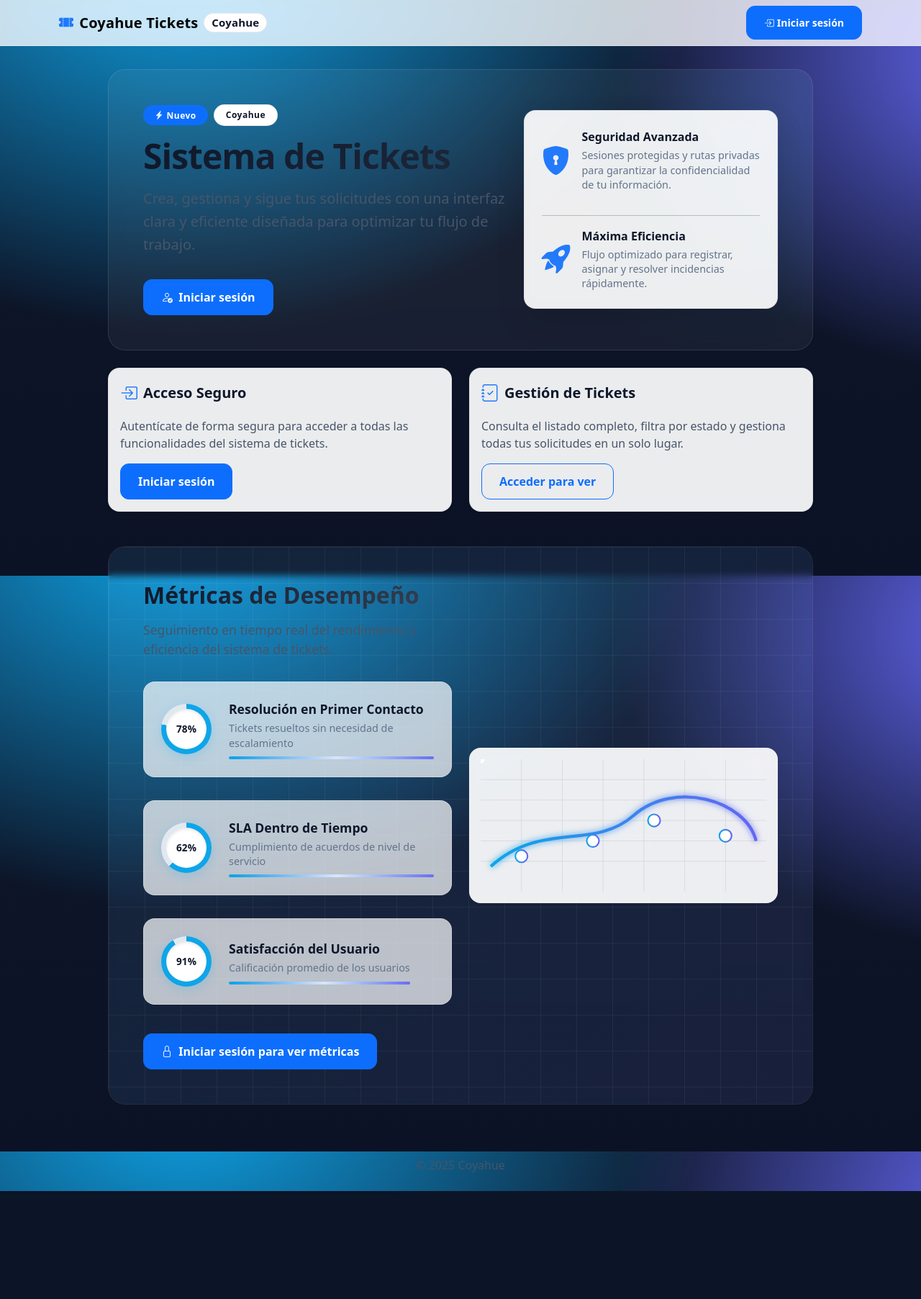
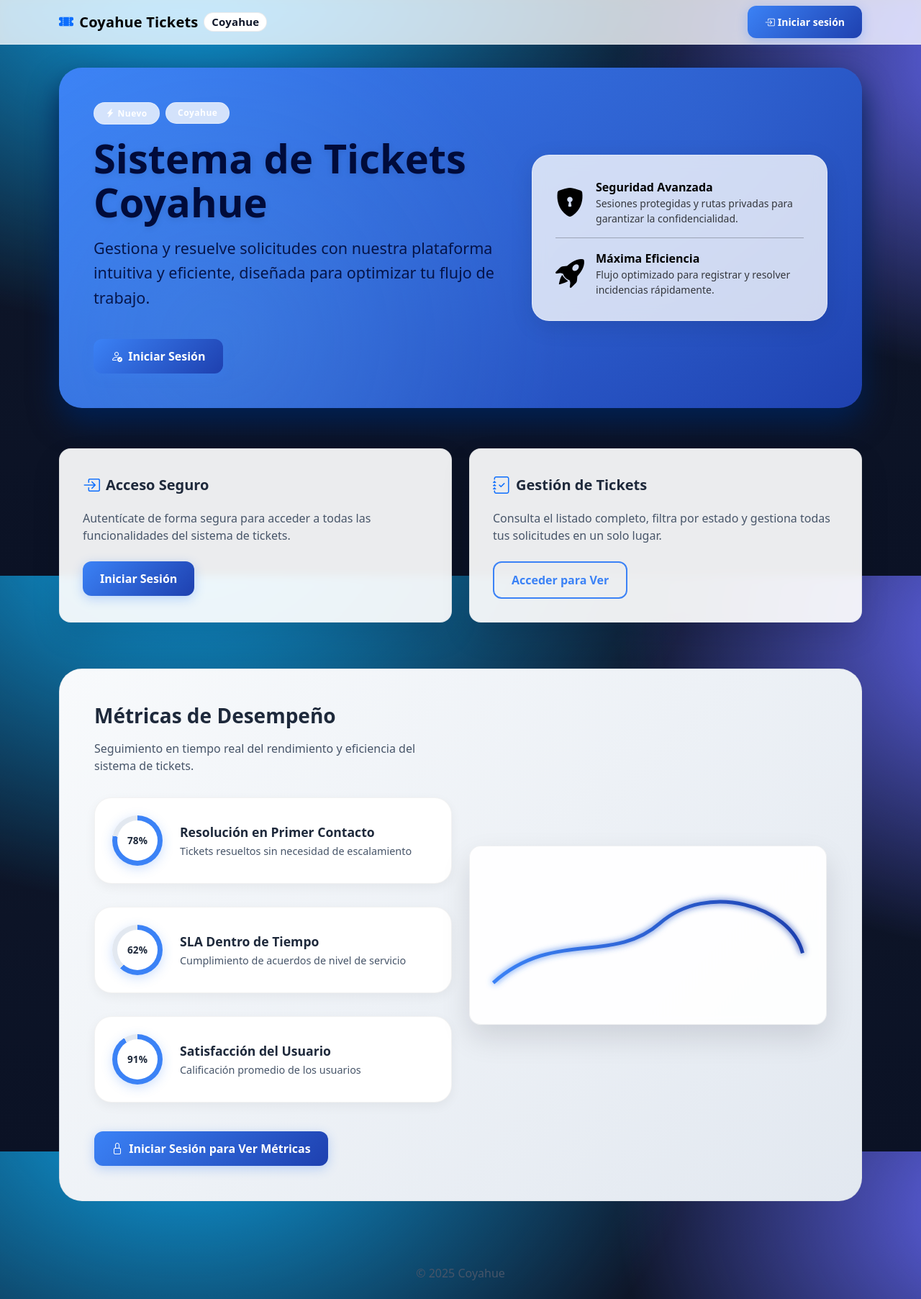
Before and after one commit to exxotyc/sistema_tickets, a Django app: template templates/tickets/index.html in a window 1280 px wide. Shown: the whole page at 72% size. Before the commit the page ends 1655 px from the top, so only its background shows below. Run offline with Django 5.2, Linux system fonts and the light colour scheme; the template is opened without the code that fills it, so the values that code supplies are empty.

Commit message:
modificado el index.html, tickets_list mejorado visuales de botones, estilo o weas que se veian feas por los colores. jorge chupalo

```diff
--- a/templates/tickets/index.html
+++ b/templates/tickets/index.html
@@ -1,4 +1,3 @@
-{# templates/tickets/index.html #}
 {% extends "tickets/base.html" %}
 {% load static %}
 
@@ -7,107 +6,122 @@
 {% block extra_head %}
 <style>
 :root {
-    --bg-a: #0ea5e9;
-    --bg-b: #6366f1;
-    --glass: rgba(255, 255, 255, 0.78);
-    --glass-border: rgba(255, 255, 255, 0.35);
-    --text-primary: #0f172a;
+  --primary-blue: #3b82f6;        /* Azul medio principal */
+  --primary-dark: #1e40af;        /* Azul medio oscuro */
+  --primary-light: #60a5fa;       /* Azul medio claro */
+  --accent-color: #7dd3fc;        /* Azul claro para acentos */
+  --bg-dark: #0f172a;             /* Fondo oscuro */
+  --bg-card: rgba(255, 255, 255, 0.95);
+  --text-primary: #1e293b;
   --text-muted: #475569;
-    --text-light: #64748b;
-    --card-bg: rgba(255, 255, 255, 0.92);
+  --text-light: #f8fafc;
+  --glass: rgba(255, 255, 255, 0.15);
+  --glass-border: rgba(255, 255, 255, 0.2);
 }
 
-/* Container */
+/* === Layout general === */
 .container-narrow {
-    max-width: 980px;
+  max-width: 1200px;
   margin-left: auto;
   margin-right: auto;
 }
 
-/* Hero Section */
+/* === Hero Section - Completamente renovada === */
 .hero {
   position: relative;
   overflow: hidden;
-    border-radius: 1.5rem;
+  border-radius: 2rem;
   margin: 2rem 0;
-    padding: 3rem 0;
-    background: rgba(255, 255, 255, 0.05);
-    backdrop-filter: blur(10px);
-    border: 1px solid rgba(255, 255, 255, 0.1);
+  padding: 4rem 0;
+  background: linear-gradient(135deg, var(--primary-blue) 0%, var(--primary-dark) 100%);
+  color: rgb(0, 11, 58);
+  box-shadow: 0 20px 40px rgb(0, 32, 83);
 }
 
-.hero-accent {
+.hero::before {
+  content: "";
   position: absolute;
-    top: -50%;
-    right: -20%;
-    width: 600px;
-    height: 600px;
-    background: radial-gradient(circle, var(--bg-a) 0%, transparent 70%);
-    opacity: 0.1;
-    z-index: 0;
-}
-
-.hero > .row {
-    position: relative;
+  top: 0;
+  left: 0;
+  right: 0;
+  bottom: 0;
+  background:
+    radial-gradient(circle at 20% 80%, rgba(125, 211, 252, 0.15) 0%, transparent 50%),
+    radial-gradient(circle at 80% 20%, rgba(96, 165, 250, 0.1) 0%, transparent 50%);
   z-index: 1;
 }
 
+.hero-content {
+  position: relative;
+  z-index: 2;
+}
+
 .hero h1 {
-    font-size: 3rem;
+  font-size: 3.5rem;
   font-weight: 800;
-    background: linear-gradient(135deg, #0f172a 0%, #1e293b 100%);
-    -webkit-background-clip: text;
-    -webkit-text-fill-color: transparent;
-    background-clip: text;
-    margin-bottom: 1rem;
+  margin-bottom: 1.5rem;
   line-height: 1.1;
-    letter-spacing: -0.02em;
+  text-shadow: 0 2px 10px rgba(0, 0, 0, 0.1);
 }
 
 .hero .lead-text {
-    font-size: 1.25rem;
-    font-weight: 500;
-    color: var(--text-muted);
-    margin-bottom: 2rem;
+  font-size: 1.35rem;
+  font-weight: 400;
+  margin-bottom: 2.5rem;
   line-height: 1.6;
+  opacity: 0.9;
 }
 
-/* Badge improvements */
+/* === Badges === */
 .hero .badge {
   font-weight: 600;
   letter-spacing: 0.5px;
   padding: 0.5rem 1rem;
+  backdrop-filter: blur(10px);
+  background: var(--glass);
+  border: 1px solid var(--glass-border);
 }
 
-/* KPI Components */
+/* === Feature Card en Hero - Estilo Glass === */
+.feature-card-glass {
+  background: var(--glass);
+  backdrop-filter: blur(10px);
+  border: 1px solid var(--glass-border);
+  border-radius: 1.5rem;
+  padding: 2rem;
+  color: rgb(0, 0, 0);
+  box-shadow: 0 8px 32px rgba(0, 0, 0, 0.1);
+}
+
+/* === KPI Section - Rediseñada === */
+.kpi-section {
+  margin: 4rem 0;
+}
+
 .kpi {
   display: flex;
   align-items: center;
   gap: 1.5rem;
   padding: 1.5rem;
-    background: rgba(255, 255, 255, 0.7);
-    border-radius: 1rem;
-    backdrop-filter: blur(10px);
-    border: 1px solid rgba(255, 255, 255, 0.3);
+  background: white;
+  border-radius: 1.5rem;
+  border: 1px solid rgba(0, 0, 0, 0.05);
   margin-bottom: 1rem;
   transition: all 0.3s ease;
+  box-shadow: 0 5px 15px rgba(0, 0, 0, 0.05);
 }
-
 .kpi:hover {
-    background: rgba(255, 255, 255, 0.9);
-    transform: translateX(5px);
-    box-shadow: 0 8px 25px rgba(2, 6, 23, 0.1);
+  transform: translateY(-5px);
+  box-shadow: 0 15px 30px rgba(59, 130, 246, 0.15);
 }
-
 .kpi-title {
   font-weight: 700;
   color: var(--text-primary);
   margin-bottom: 0.25rem;
   font-size: 1.1rem;
 }
-
 .kpi-description {
-    color: var(--text-light);
+  color: var(--text-muted);
   font-size: 0.9rem;
   line-height: 1.4;
 }
@@ -117,14 +131,12 @@
   width: 70px;
   height: 70px;
   border-radius: 50%;
-    background: conic-gradient(var(--bg-a) calc(var(--p, 0) * 360deg), #e2e8f0 0deg);
+  background: conic-gradient(var(--primary-blue) calc(var(--p, 0) * 360deg), #e2e8f0 0deg);
   display: flex;
   align-items: center;
   justify-content: center;
-    flex-shrink: 0;
-    box-shadow: 0 4px 15px rgba(14, 165, 233, 0.2);
+  box-shadow: 0 4px 15px rgba(59, 130, 246, 0.25);
 }
-
 .ring::before {
   content: "";
   position: absolute;
@@ -132,9 +144,7 @@
   height: 56px;
   border-radius: 50%;
   background: white;
-    box-shadow: inset 0 2px 4px rgba(0, 0, 0, 0.1);
 }
-
 .ring span {
   position: relative;
   font-size: 0.85rem;
@@ -142,267 +152,107 @@
   color: var(--text-primary);
 }
 
-.spark {
-    height: 4px;
-    background: linear-gradient(90deg, var(--bg-a) 0%, var(--bg-b) 100%);
-    border-radius: 2px;
-    position: relative;
+/* === Tarjetas principales === */
+.card-modern {
+  background: white;
+  border-radius: 1.5rem;
+  border: none;
+  box-shadow: 0 10px 30px rgba(0, 0, 0, 0.08);
+  transition: transform 0.3s ease, box-shadow 0.3s ease;
   overflow: hidden;
-    margin-top: 0.5rem;
+}
+.card-modern:hover {
+  transform: translateY(-8px);
+  box-shadow: 0 20px 40px rgba(59, 130, 246, 0.15);
 }
 
-.spark::after {
-    content: "";
-    position: absolute;
-    top: 0;
-    left: -100%;
-    width: 100%;
-    height: 100%;
-    background: linear-gradient(90deg, transparent 0%, rgba(255, 255, 255, 0.8) 50%, transparent 100%);
-    animation: sparkle 2s infinite;
+.card-modern .card-body {
+  padding: 2rem;
 }
 
-@keyframes sparkle {
-    0% { left: -100%; }
-    100% { left: 100%; }
-}
-
-/* Visualization Section */
-.viz {
-    position: relative;
-    border-radius: 1.5rem;
-    overflow: hidden;
-    padding: 3rem 0;
-    margin: 3rem 0;
-    background: rgba(255, 255, 255, 0.03);
-    backdrop-filter: blur(5px);
-    border: 1px solid rgba(255, 255, 255, 0.08);
-}
-
-.viz::before {
-    content: "";
-    position: absolute;
-    top: 0;
-    left: 0;
-    right: 0;
-    bottom: 0;
-    background: linear-gradient(135deg, rgba(14, 165, 233, 0.08) 0%, rgba(99, 102, 241, 0.08) 100%);
-    z-index: 0;
-}
-
-.grid {
-    position: absolute;
-    top: 0;
-    left: 0;
-    right: 0;
-    bottom: 0;
-    background-image:
-        linear-gradient(rgba(255, 255, 255, 0.05) 1px, transparent 1px),
-        linear-gradient(90deg, rgba(255, 255, 255, 0.05) 1px, transparent 1px);
-    background-size: 50px 50px;
-    z-index: 0;
-}
-
-.viz > .row {
-    position: relative;
-    z-index: 1;
-}
-
-.viz h3 {
-    font-size: 2rem;
-    font-weight: 800;
+.card-modern .card-title {
   color: var(--text-primary);
-    margin-bottom: 0.5rem;
-    background: linear-gradient(135deg, #0f172a 0%, #374151 100%);
-    -webkit-background-clip: text;
-    -webkit-text-fill-color: transparent;
-    background-clip: text;
-}
-
-.viz .section-description {
-    font-size: 1.1rem;
-    color: var(--text-muted);
-    margin-bottom: 2rem;
-    font-weight: 500;
-}
-
-/* Card improvements */
-.card {
-    transition: transform 0.2s ease, box-shadow 0.2s ease;
-    border: 1px solid rgba(255, 255, 255, 0.2);
-}
-
-.card:hover {
-    transform: translateY(-3px);
-    box-shadow: 0 20px 40px rgba(2, 6, 23, 0.15);
-}
-
-.card-title {
   font-weight: 700;
-    color: var(--text-primary);
-    margin-bottom: 0.5rem;
-}
-
-.card-text {
-    color: var(--text-light);
-    line-height: 1.5;
-}
-
-/* Feature cards in hero */
-.feature-card {
-    background: rgba(255, 255, 255, 0.95);
-    backdrop-filter: blur(10px);
-}
-
-.feature-card strong {
-    font-weight: 700;
-    color: var(--text-primary);
-    display: block;
-    margin-bottom: 0.25rem;
-}
-
-.feature-card .text-muted {
-    color: var(--text-light) !important;
-    font-size: 0.9rem;
-    line-height: 1.4;
-}
-
-/* Button improvements */
-.btn {
-    transition: all 0.3s ease;
-    font-weight: 600;
-    padding: 0.75rem 1.5rem;
-}
-
-.btn:hover {
-    transform: translateY(-2px);
-    box-shadow: 0 8px 20px rgba(14, 165, 233, 0.3);
-}
-
-.btn-outline-primary:hover {
-    box-shadow: 0 8px 20px rgba(14, 165, 233, 0.2);
-}
-
-/* Text utilities */
-.fw-semibold {
-    font-weight: 600;
-}
-
-.fw-bold {
-    font-weight: 700;
-}
-
-.h-100 {
-    height: 100% !important;
-}
-
-/* Section spacing */
-.section-title {
-    font-size: 2.5rem;
-    font-weight: 800;
   margin-bottom: 1rem;
 }
 
-/* Responsive Design */
+.card-modern .card-text {
+  color: var(--text-muted);
+  margin-bottom: 1.5rem;
+}
+
+/* === Botones mejorados === */
+.btn {
+  font-weight: 600;
+  transition: all 0.3s ease;
+  padding: 0.75rem 1.5rem;
+  border-radius: 0.75rem;
+  position: relative;
+  overflow: hidden;
+}
+
+.btn-primary {
+  background: linear-gradient(135deg, var(--primary-blue), var(--primary-dark));
+  color: white;
+  border: none;
+  box-shadow: 0 4px 15px rgba(59, 130, 246, 0.3);
+}
+.btn-primary:hover {
+  transform: translateY(-2px);
+  box-shadow: 0 8px 25px rgba(59, 130, 246, 0.4);
+}
+
+.btn-outline-primary {
+  color: var(--primary-blue);
+  border: 2px solid var(--primary-blue);
+  background: transparent;
+}
+.btn-outline-primary:hover {
+  background: var(--primary-blue);
+  color: white;
+  transform: translateY(-2px);
+  box-shadow: 0 8px 20px rgba(59, 130, 246, 0.3);
+}
+
+/* === Sección de visualización === */
+.viz-section {
+  position: relative;
+  border-radius: 2rem;
+  overflow: hidden;
+  padding: 4rem 0;
+  margin: 4rem 0;
+  background: linear-gradient(135deg, #f8fafc 0%, #e2e8f0 100%);
+  border: 1px solid rgba(0, 0, 0, 0.05);
+}
+
+.viz-title {
+  font-weight: 800;
+  color: var(--text-primary);
+  margin-bottom: 1rem;
+}
+
+.viz-description {
+  color: var(--text-muted);
+  margin-bottom: 2rem;
+}
+
+/* === Mejoras de texto === */
+.text-muted { color: var(--text-muted) !important; }
+.text-light { color: var(--text-light) !important; }
+
+/* === Responsive === */
 @media (max-width: 768px) {
   .hero {
-        padding: 2rem 1rem !important;
+    padding: 3rem 1rem;
     margin: 1rem 0;
+    border-radius: 1.5rem;
   }
-
   .hero h1 {
-        font-size: 2.2rem;
+    font-size: 2.5rem;
   }
-
   .hero .lead-text {
     font-size: 1.1rem;
   }
-
-    .kpi {
-        flex-direction: column;
-        text-align: center;
-        gap: 1rem;
-        padding: 1.25rem;
-    }
-
-    .container-narrow {
-        padding-left: 1rem;
-        padding-right: 1rem;
-    }
-
-    .viz {
-        padding: 2rem 1rem;
-        margin: 2rem 0;
-    }
-
-    .viz h3 {
-        font-size: 1.75rem;
-    }
-
-    .btn-group {
-        flex-direction: column;
-        width: 100%;
-    }
-
-    .btn-group .btn {
-        width: 100%;
-        margin-bottom: 0.5rem;
-    }
-}
-
-@media (max-width: 576px) {
-    .hero h1 {
-        font-size: 1.8rem;
-    }
-
-    .section-title {
-        font-size: 2rem;
-    }
-
-    .ring {
-        width: 60px;
-        height: 60px;
-    }
-
-    .ring::before {
-        width: 48px;
-        height: 48px;
-    }
-}
-
-/* Animation for badges */
-.badge {
-    animation: fadeInUp 0.6s ease;
-}
-
-@keyframes fadeInUp {
-    from {
-        opacity: 0;
-        transform: translateY(10px);
-    }
-    to {
-        opacity: 1;
-        transform: translateY(0);
-    }
-}
-
-/* Smooth transitions */
-.kpi, .card, .btn {
-    transition: all 0.3s ease;
-}
-
-/* Text contrast improvements */
-.text-muted {
-    color: var(--text-muted) !important;
-}
-
-.text-light {
-    color: var(--text-light) !important;
-}
-
-/* Icon sizing */
-.bi {
-    opacity: 0.9;
 }
 </style>
 {% endblock %}
@@ -410,51 +260,52 @@
 {% block content %}
 <div class="container-narrow mx-auto">
 
-  <!-- HERO -->
-  <section class="hero p-4 p-md-5 mb-4">
-    <div class="hero-accent"></div>
+  <!-- HERO MEJORADA -->
+  <section class="hero p-4 p-md-5">
+    <div class="hero-content">
       <div class="row g-4 align-items-center">
         <div class="col-lg-7">
           <div class="d-flex align-items-center gap-2 mb-3">
-          <span class="badge rounded-pill text-bg-primary">
+            <span class="badge rounded-pill">
               <i class="bi bi-lightning-charge-fill me-1"></i>Nuevo
             </span>
-          <span class="badge rounded-pill badge-soft">Coyahue</span>
+            <span class="badge rounded-pill">Coyahue</span>
           </div>
-        <h1 class="fw-bold mb-3">Sistema de Tickets</h1>
-        <p class="lead-text">Crea, gestiona y sigue tus solicitudes con una interfaz clara y eficiente diseñada para optimizar tu flujo de trabajo.</p>
+          <h1 class="fw-bold mb-3">Sistema de Tickets Coyahue</h1>
+          <p class="lead-text">Gestiona y resuelve solicitudes con nuestra plataforma intuitiva y eficiente, diseñada para optimizar tu flujo de trabajo.</p>
 
           <div class="d-flex flex-wrap gap-2">
             {% if request.user.is_authenticated %}
               <a href="{% url 'dashboard' %}" class="btn btn-primary btn-ripple">
-              <i class="bi bi-speedometer2 me-1"></i> Ir al dashboard
+                <i class="bi bi-speedometer2 me-1"></i> Ir al Dashboard
               </a>
               <a href="{% url 'ticket_list' %}" class="btn btn-outline-primary btn-ripple">
-              <i class="bi bi-list-check me-1"></i> Ver tickets
+                <i class="bi bi-list-check me-1"></i> Ver Tickets
               </a>
             {% else %}
               <a href="{% url 'login' %}" class="btn btn-primary btn-ripple">
-              <i class="bi bi-person-check me-1"></i> Iniciar sesión
+                <i class="bi bi-person-check me-1"></i> Iniciar Sesión
               </a>
             {% endif %}
           </div>
         </div>
 
         <div class="col-lg-5">
-        <div class="p-3 p-md-4 rounded-4 card feature-card">
+          <div class="feature-card-glass">
             <div class="d-flex align-items-center gap-3 mb-3">
-            <i class="bi bi-shield-lock-fill fs-1 text-primary"></i>
+              <i class="bi bi-shield-lock-fill fs-1"></i>
               <div>
                 <strong>Seguridad Avanzada</strong>
-              <p class="m-0 text-muted small">Sesiones protegidas y rutas privadas para garantizar la confidencialidad de tu información.</p>
+                <p class="m-0 small opacity-75">Sesiones protegidas y rutas privadas para garantizar la confidencialidad.</p>
               </div>
             </div>
-          <hr class="my-3">
+            <hr class="my-3 opacity-25">
             <div class="d-flex align-items-center gap-3">
-            <i class="bi bi-rocket-takeoff-fill fs-1 text-primary"></i>
+              <i class="bi bi-rocket-takeoff-fill fs-1"></i>
               <div>
                 <strong>Máxima Eficiencia</strong>
-              <p class="m-0 text-muted small">Flujo optimizado para registrar, asignar y resolver incidencias rápidamente.</p>
+                <p class="m-0 small opacity-75">Flujo optimizado para registrar y resolver incidencias rápidamente.</p>
+              </div>
             </div>
           </div>
         </div>
@@ -462,51 +313,50 @@
     </div>
   </section>
 
-  <!-- TARJETAS -->
-  <div class="row g-4">
+  <!-- TARJETAS PRINCIPALES -->
+  <div class="row g-4 mt-4">
     <div class="col-md-6">
-      <div class="card h-100 shadow-sm">
+      <div class="card card-modern h-100">
         <div class="card-body">
           <div class="d-flex align-items-center gap-2 mb-3">
             <i class="bi bi-box-arrow-in-right text-primary fs-4"></i>
             <h5 class="card-title m-0 fw-bold">Acceso Seguro</h5>
           </div>
-          <p class="card-text text-muted mb-3">Autentícate de forma segura para acceder a todas las funcionalidades del sistema de tickets.</p>
+          <p class="card-text">Autentícate de forma segura para acceder a todas las funcionalidades del sistema de tickets.</p>
           {% if request.user.is_authenticated %}
-            <a href="{% url 'dashboard' %}" class="btn btn-primary btn-ripple">Ir al dashboard</a>
+            <a href="{% url 'dashboard' %}" class="btn btn-primary btn-ripple">Ir al Dashboard</a>
           {% else %}
-            <a href="{% url 'login' %}" class="btn btn-primary btn-ripple">Iniciar sesión</a>
+            <a href="{% url 'login' %}" class="btn btn-primary btn-ripple">Iniciar Sesión</a>
           {% endif %}
         </div>
       </div>
     </div>
 
     <div class="col-md-6">
-      <div class="card h-100 shadow-sm">
+      <div class="card card-modern h-100">
         <div class="card-body">
           <div class="d-flex align-items-center gap-2 mb-3">
             <i class="bi bi-journal-check text-primary fs-4"></i>
             <h5 class="card-title m-0 fw-bold">Gestión de Tickets</h5>
           </div>
-          <p class="card-text text-muted mb-3">Consulta el listado completo, filtra por estado y gestiona todas tus solicitudes en un solo lugar.</p>
+          <p class="card-text">Consulta el listado completo, filtra por estado y gestiona todas tus solicitudes en un solo lugar.</p>
           {% if request.user.is_authenticated %}
-            <a href="{% url 'ticket_list' %}" class="btn btn-outline-primary btn-ripple">Ver listado</a>
+            <a href="{% url 'ticket_list' %}" class="btn btn-outline-primary btn-ripple">Ver Listado</a>
           {% else %}
-            <a href="{% url 'login' %}" class="btn btn-outline-primary btn-ripple">Acceder para ver</a>
+            <a href="{% url 'login' %}" class="btn btn-outline-primary btn-ripple">Acceder para Ver</a>
           {% endif %}
         </div>
       </div>
     </div>
   </div>
 
-  <!-- PANEL VISUAL -->
-  <section class="mt-5">
-    <div class="viz p-4 p-md-5 position-relative">
-      <div class="grid"></div>
+  <!-- MÉTRICAS MEJORADAS -->
+  <section class="kpi-section">
+    <div class="viz-section p-4 p-md-5">
       <div class="row g-4 align-items-center">
         <div class="col-lg-6">
-          <h3 class="fw-bold mb-3">Métricas de Desempeño</h3>
-          <p class="section-description">Seguimiento en tiempo real del rendimiento y eficiencia del sistema de tickets.</p>
+          <h3 class="viz-title">Métricas de Desempeño</h3>
+          <p class="viz-description">Seguimiento en tiempo real del rendimiento y eficiencia del sistema de tickets.</p>
 
           <div class="d-flex flex-column gap-3">
             <div class="kpi">
@@ -514,7 +364,6 @@
               <div>
                 <div class="kpi-title">Resolución en Primer Contacto</div>
                 <div class="kpi-description">Tickets resueltos sin necesidad de escalamiento</div>
-                <div class="spark mt-2"></div>
               </div>
             </div>
             <div class="kpi">
@@ -522,7 +371,6 @@
               <div>
                 <div class="kpi-title">SLA Dentro de Tiempo</div>
                 <div class="kpi-description">Cumplimiento de acuerdos de nivel de servicio</div>
-                <div class="spark mt-2"></div>
               </div>
             </div>
             <div class="kpi">
@@ -530,7 +378,6 @@
               <div>
                 <div class="kpi-title">Satisfacción del Usuario</div>
                 <div class="kpi-description">Calificación promedio de los usuarios</div>
-                <div class="spark mt-2"></div>
               </div>
             </div>
           </div>
@@ -538,27 +385,27 @@
           <div class="d-flex gap-2 mt-4">
             {% if request.user.is_authenticated %}
               <a href="{% url 'dashboard' %}" class="btn btn-primary btn-ripple">
-                <i class="bi bi-graph-up-arrow me-1"></i> Ver métricas completas
+                <i class="bi bi-graph-up-arrow me-1"></i> Ver Métricas Completas
               </a>
               <a href="{% url 'ticket_list' %}" class="btn btn-outline-primary btn-ripple">
-                <i class="bi bi-list-ul me-1"></i> Ver todos los tickets
+                <i class="bi bi-list-ul me-1"></i> Ver Todos los Tickets
               </a>
             {% else %}
               <a href="{% url 'login' %}" class="btn btn-primary btn-ripple">
-                <i class="bi bi-lock me-1"></i> Iniciar sesión para ver métricas
+                <i class="bi bi-lock me-1"></i> Iniciar Sesión para Ver Métricas
               </a>
             {% endif %}
           </div>
         </div>
 
         <div class="col-lg-6">
-          <div class="card border-0 shadow-sm">
+          <div class="card card-modern">
             <div class="card-body p-3">
-              <svg viewBox="0 0 560 260" width="100%" height="100%" role="img" aria-label="Gráfico de flujo de tickets mostrando el progreso y eficiencia del sistema">
+              <svg viewBox="0 0 560 260" width="100%" height="100%">
                 <defs>
                   <linearGradient id="g1" x1="0" y1="0" x2="1" y2="0">
-                    <stop offset="0%" stop-color="#0ea5e9"/>
-                    <stop offset="100%" stop-color="#6366f1"/>
+                    <stop offset="0%" stop-color="#3b82f6"/>
+                    <stop offset="100%" stop-color="#1e40af"/>
                   </linearGradient>
                   <filter id="glow" x="-50%" y="-50%" width="200%" height="200%">
                     <feGaussianBlur stdDeviation="6" result="blur"/>
@@ -567,22 +414,8 @@
                     </feMerge>
                   </filter>
                 </defs>
-                <g opacity="0.12">
-                  <path d="M0 40H560M0 80H560M0 120H560M0 160H560M0 200H560" stroke="#0f172a" stroke-width="1"/>
-                  <path d="M80 0V260M160 0V260M240 0V260M320 0V260M400 0V260M480 0V260" stroke="#0f172a" stroke-width="1"/>
-                </g>
                 <path d="M20 210 C120 120, 220 180, 300 110 S520 80, 540 160"
                       fill="none" stroke="url(#g1)" stroke-width="6" filter="url(#glow)"/>
-                <circle r="8" fill="white">
-                  <animateMotion dur="6s" repeatCount="indefinite"
-                                 path="M20 210 C120 120, 220 180, 300 110 S520 80, 540 160"/>
-                </circle>
-                <g fill="#ffffff" stroke="url(#g1)" stroke-width="3">
-                  <circle cx="80" cy="190" r="12"/>
-                  <circle cx="220" cy="160" r="12"/>
-                  <circle cx="340" cy="120" r="12"/>
-                  <circle cx="480" cy="150" r="12"/>
-                </g>
               </svg>
             </div>
           </div>
```
Also changed, not shown: templates/tickets/base.html (+48 -0 lines), templates/tickets/tickets_list.html (+16 -8 lines), db.sqlite3. Lines whose indentation alone changed are shown as unchanged.
